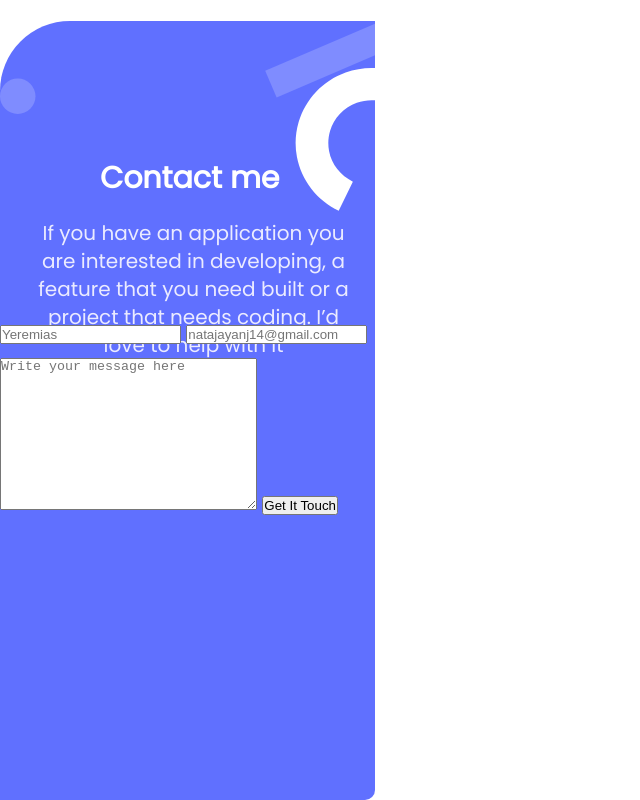
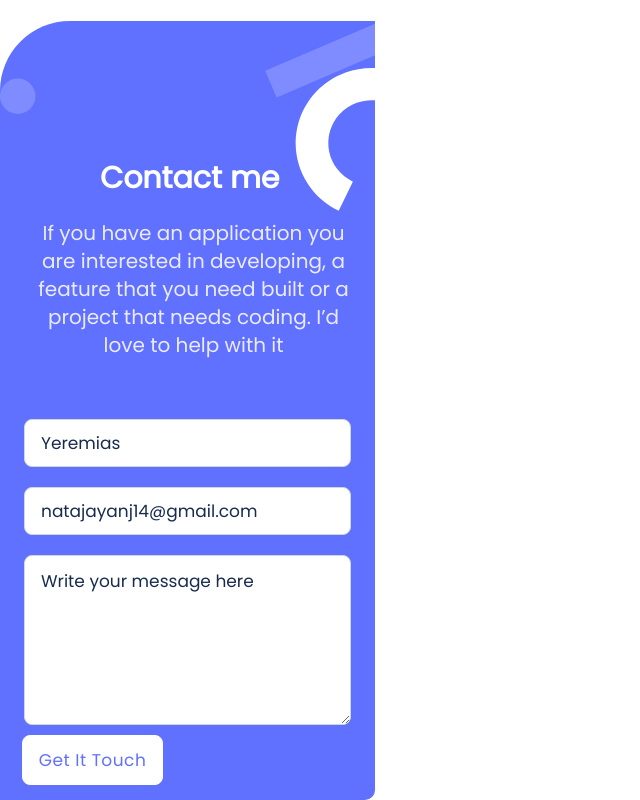
Before and after one commit to ridabensalem/Portfolio-website-, a website: page index.html in a window 1280 px wide. Shown: the part 4362-5162 px from the top of the page, without its empty margins (0-640 px from the left). Drawn offline with Linux system fonts and the light colour scheme.

Commit message:
updated contact-form

```diff
--- a/style.css
+++ b/style.css
@@ -621,3 +621,118 @@ button:disabled {
   text-align: center;
   padding-top: 4%;
 }
+
+.submit-form {
+  display: flex;
+  flex-direction: column;
+  justify-content: center;
+  align-items: center;
+  padding-top: 30%;
+  gap: 20px;
+
+  /* width: 327px; */
+}
+
+.username {
+  width: 327px;
+  height: 48px;
+  background-color: var(--main-bg-color);
+  border: 1px solid #cfd8dc;
+  border-radius: 8px;
+  font-family: var(--main-font-family);
+  font-style: normal;
+  font-weight: 400;
+  font-size: 17px;
+  line-height: 20px;
+  display: flex;
+  align-items: center;
+  color: #172b4d !important;
+  padding-left: 16px;
+}
+
+.email {
+  width: 327px;
+  height: 48px;
+  background-color: var(--main-bg-color);
+  border: 1px solid #cfd8dc;
+  border-radius: 8px;
+  font-family: var(--main-font-family);
+  font-style: normal;
+  font-weight: 400;
+  font-size: 17px;
+  line-height: 20px;
+  display: flex;
+  align-items: center;
+  padding-left: 16px;
+}
+
+::placeholder {
+  color: #172b4d !important;
+}
+
+.text-area {
+  width: 327px;
+  height: 170px;
+  background-color: var(--main-bg-color);
+  border: 1px solid #cfd8dc;
+  border-radius: 8px;
+  font-family: var(--main-font-family);
+  font-style: normal;
+  font-weight: 400;
+  font-size: 17px;
+  line-height: 20px;
+  display: flex;
+  align-items: center;
+  padding-left: 16px;
+  padding-top: 15px;
+}
+
+.button-submit {
+  display: flex;
+  flex-direction: row;
+  align-items: center;
+  padding: 12px 16px;
+  background: var(--main-bg-color);
+  border-radius: 8px;
+  font-family: var(--main-font-family);
+  font-style: normal;
+  font-weight: 500;
+  font-size: 17px;
+  line-height: 24px;
+  text-align: center;
+  letter-spacing: 0.03em;
+  color: #6070ff;
+  border: 1px solid var(--main-bg-color);
+  margin-right: 190px;
+  margin-top: -10px;
+}
+
+/* -------------------------------------------FORM BUTTON HOVER-DISABLED-ACTIVE--------------------------------------------------------- */
+.button-submit:active {
+  background: var(--background-active-button);
+  font-family: var(--main-font-family);
+  color: var(--main-bg-color);
+  font-style: normal;
+  font-weight: 500;
+  font-size: 17px;
+  line-height: 24px;
+}
+
+.button-submit:hover {
+  background: var(--secondary-text-color);
+  font-family: var(--main-font-family);
+  color: var(--main-bg-color);
+  font-style: normal;
+  font-weight: 500;
+  font-size: 17px;
+  line-height: 24px;
+}
+
+.button-submit:disabled {
+  font-family: var(--main-font-family);
+  font-style: normal;
+  font-weight: 500;
+  font-size: 17px;
+  line-height: 24px;
+  color: var(--button-disabled-text-color);
+}
```
